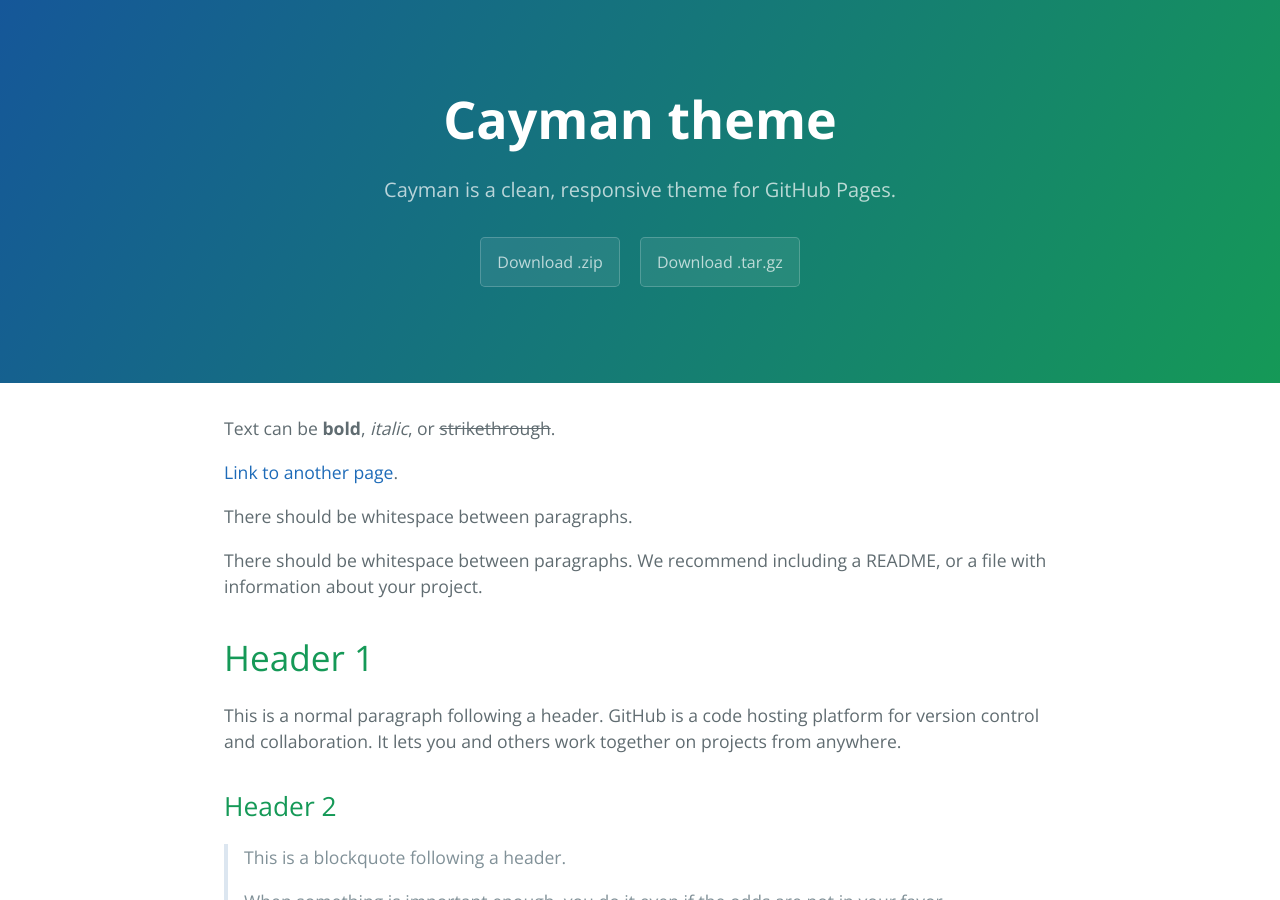
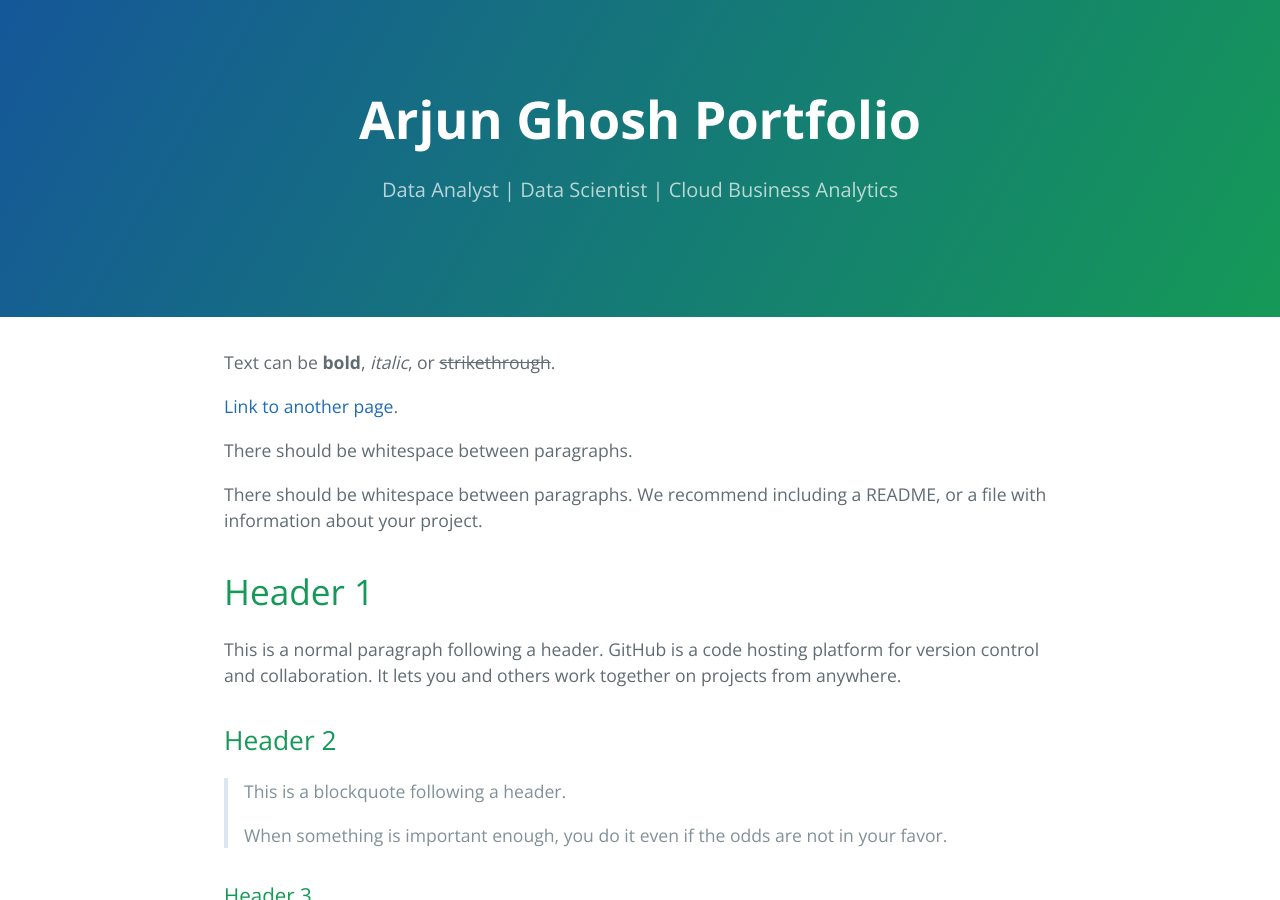
Before and after one commit to arjunghosh4/arjunghosh4.github.io, a Jekyll site: the page built from index.md, in a window 1280 px wide and 900 px high. Built offline with Jekyll 4.4.1, drawn with Linux system fonts in a browser that asks for light colours.

Commit message:
Update _config.yml

```diff
--- a/_config.yml
+++ b/_config.yml
@@ -1,5 +1,4 @@
-title: Cayman theme
-description: Cayman is a clean, responsive theme for GitHub Pages.
-show_downloads: true
-google_analytics:
+title: "Arjun Ghosh Portfolio"
+description: "Data Analyst | Data Scientist | Cloud Business Analytics"
+show_downloads: false
 theme: jekyll-theme-cayman
```
